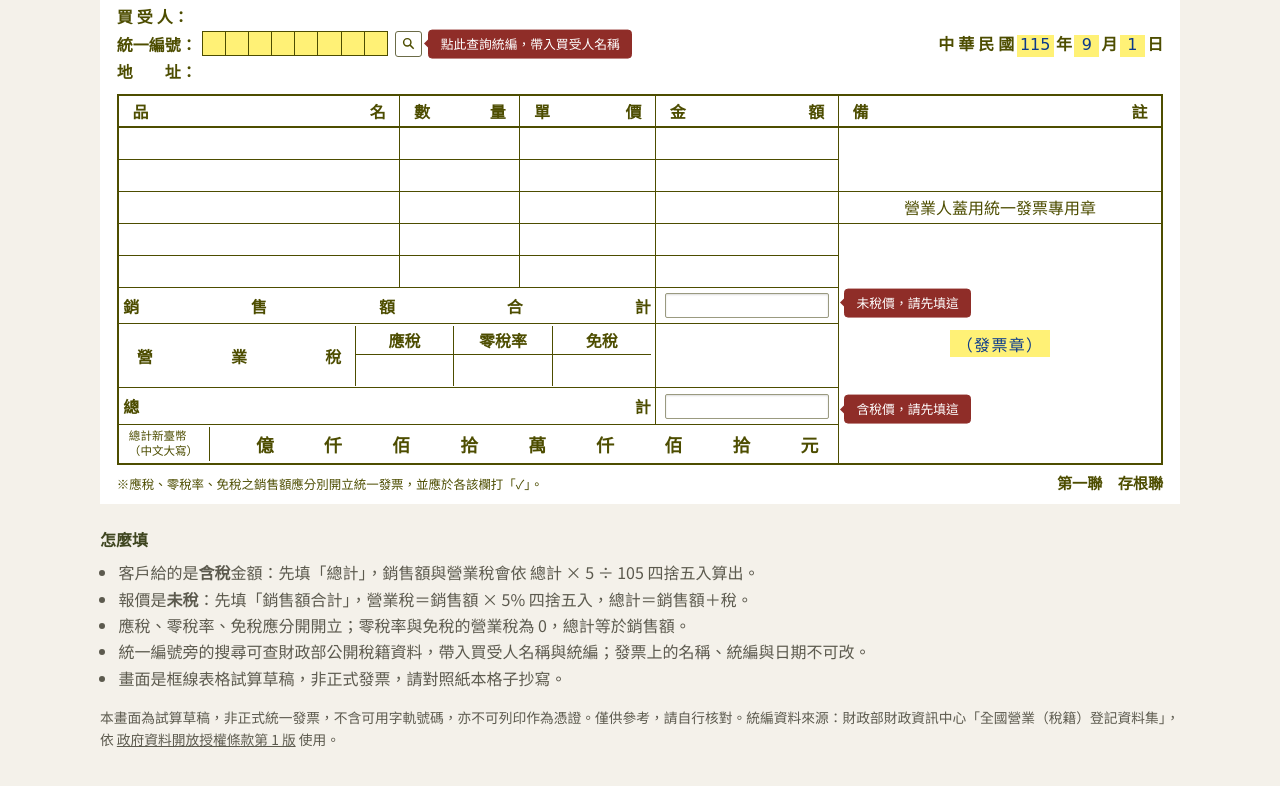
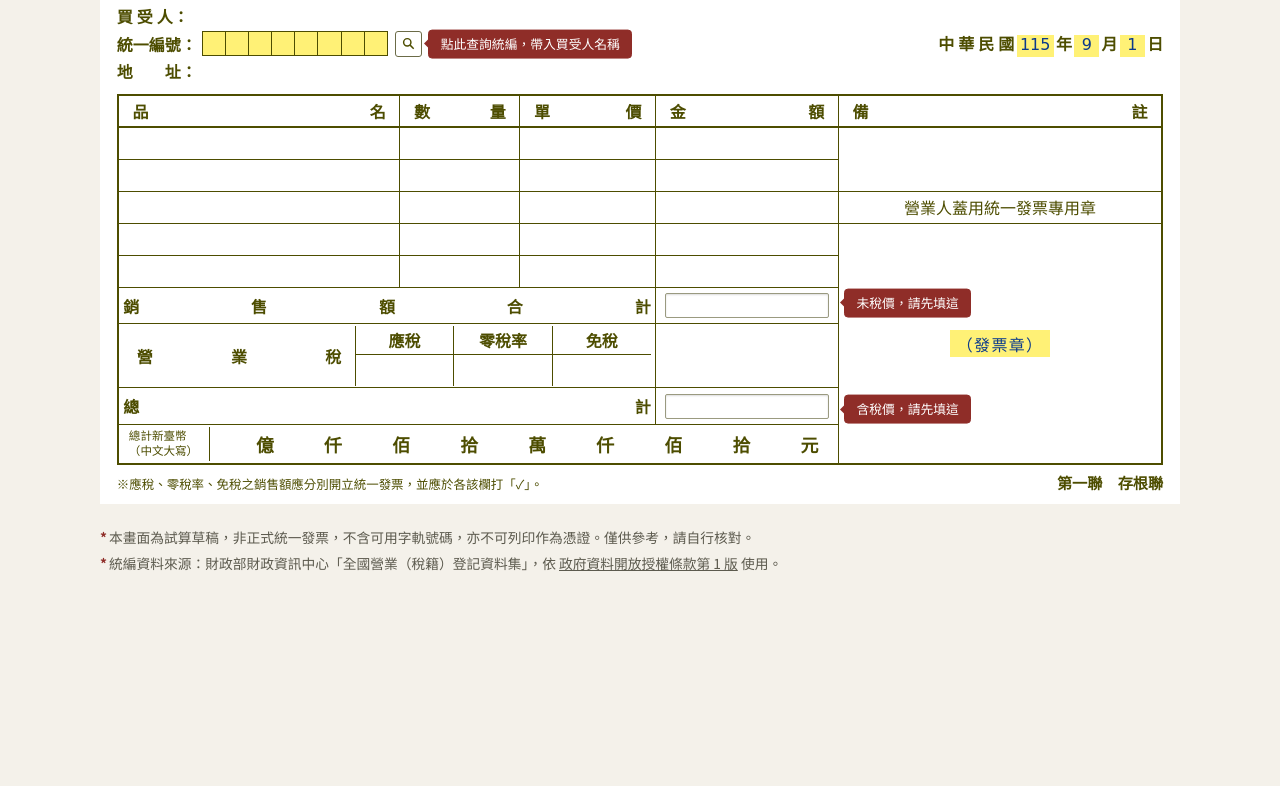
Before and after one commit to ttnppedr/invoice-tax-calculator, a website built with Vite: page index.html in a window 1280 px wide. Shown: the part 206-992 px from the top of the page. After the commit the page ends 829 px from the top, so only its background shows below. Built offline with nearby package versions, Linux system fonts and the light colour scheme; a web font is replaced by a local one.

Commit message:
移除怎麼填說明，免責與統編來源改兩行並加上紅色星號
Co-authored-by: Cursor <cursoragent@cursor.com>

```diff
--- a/index.html
+++ b/index.html
@@ -192,21 +192,16 @@
         </article>
       </div>
 
-      <aside class="notes">
-        <h2>怎麼填</h2>
-        <ul>
-          <li>客戶給的是<strong>含稅</strong>金額：先填「總計」，銷售額與營業稅會依 總計 × 5 ÷ 105 四捨五入算出。</li>
-          <li>報價是<strong>未稅</strong>：先填「銷售額合計」，營業稅＝銷售額 × 5% 四捨五入，總計＝銷售額＋稅。</li>
-          <li>應稅、零稅率、免稅應分開開立；零稅率與免稅的營業稅為 0，總計等於銷售額。</li>
-          <li>統一編號旁的搜尋可查財政部公開稅籍資料，帶入買受人名稱與統編；發票上的名稱、統編與日期不可改。</li>
-          <li>畫面是框線表格試算草稿，非正式發票，請對照紙本格子抄寫。</li>
-        </ul>
-        <p class="disclaimer">
-          本畫面為試算草稿，非正式統一發票，不含可用字軌號碼，亦不可列印作為憑證。僅供參考，請自行核對。統編資料來源：財政部財政資訊中心「全國營業（稅籍）登記資料集」，依
+      <p class="disclaimer">
+        <span class="disclaimer__line">
+          <span class="disclaimer__mark" aria-hidden="true">*</span>本畫面為試算草稿，非正式統一發票，不含可用字軌號碼，亦不可列印作為憑證。僅供參考，請自行核對。
+        </span>
+        <span class="disclaimer__line">
+          <span class="disclaimer__mark" aria-hidden="true">*</span>統編資料來源：財政部財政資訊中心「全國營業（稅籍）登記資料集」，依
           <a href="https://data.gov.tw/license" rel="noreferrer">政府資料開放授權條款第 1 版</a>
           使用。
-        </p>
-      </aside>
+        </span>
+      </p>
     </main>
 
     <dialog id="lookup-dialog" aria-labelledby="lookup-title">
--- a/src/style.css
+++ b/src/style.css
@@ -68,7 +68,6 @@ h1 {
 
 .lede,
 .hint,
-.notes,
 .disclaimer {
   line-height: 1.65;
 }
@@ -615,25 +614,23 @@ output.money[hidden] {
   white-space: nowrap;
 }
 
-.notes {
-  margin-top: 1.4rem;
+.disclaimer {
+  display: flex;
+  flex-direction: column;
+  gap: 0.2em;
+  margin: 1.4rem 0 0;
+  font-size: 0.86rem;
   color: var(--muted);
 }
 
-.notes h2 {
-  margin: 0 0 0.4rem;
-  font-size: 1rem;
-  color: var(--ink);
+.disclaimer__line {
+  display: block;
 }
 
-.notes ul {
-  margin: 0;
-  padding-left: 1.15rem;
-}
-
-.disclaimer {
-  margin: 0.9rem 0 0;
-  font-size: 0.86rem;
+.disclaimer__mark {
+  color: var(--danger);
+  margin-right: 0.15em;
+  font-weight: 700;
 }
 
 .disclaimer a {
```
